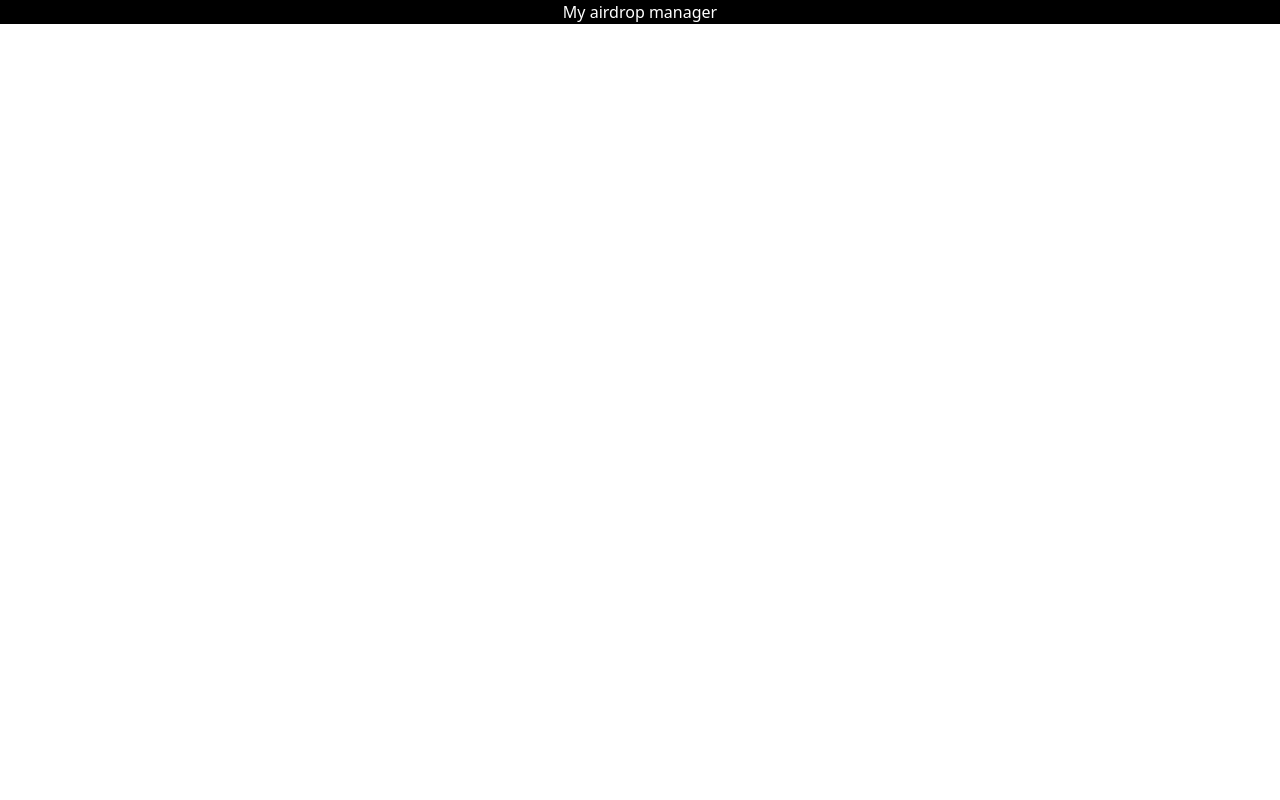
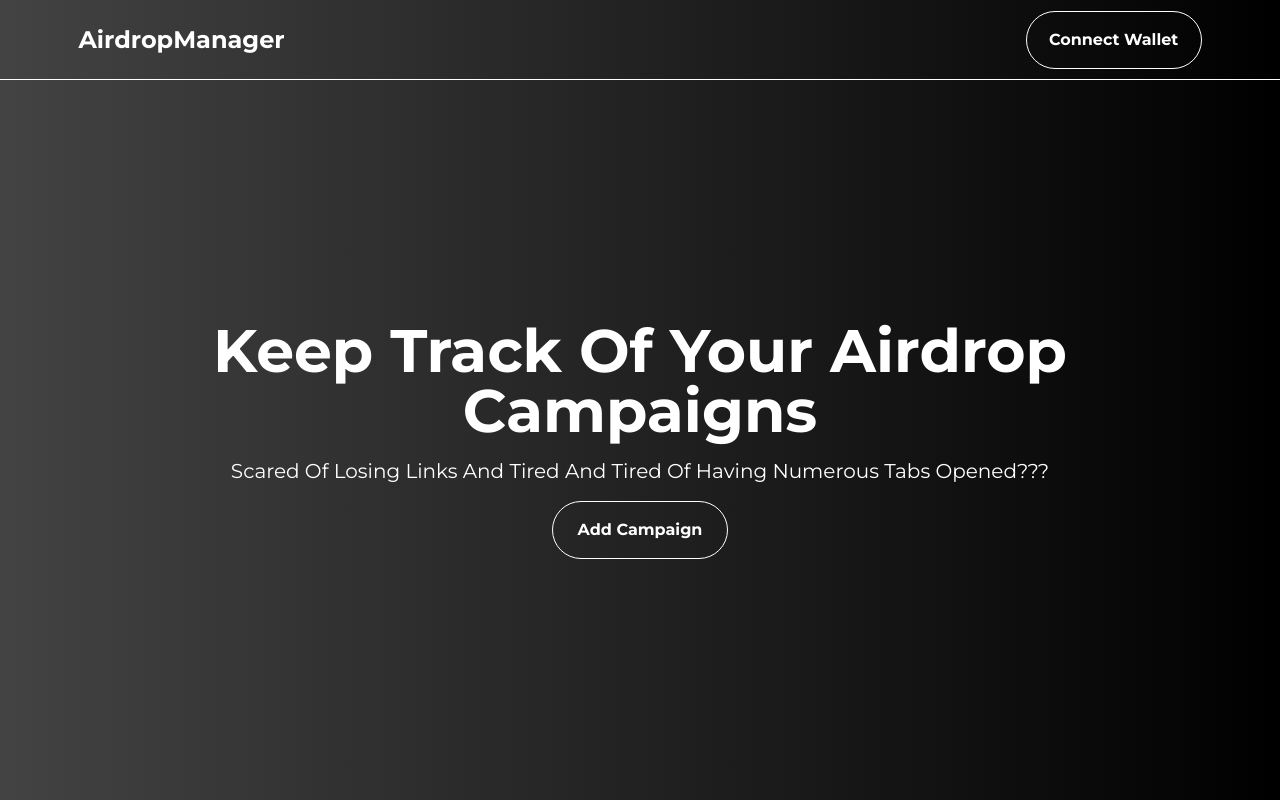
Before and after one commit to Superstahn95/airdrop-campaign-mgr, a React (Vite) app: page / in a window 1280 px wide. Built offline with nearby package versions, Linux system fonts and the light colour scheme.

Commit message:
made the home page of the application and a reusable button component

```diff
--- a/package.json
+++ b/package.json
@@ -11,7 +11,8 @@
   },
   "dependencies": {
     "react": "^18.3.1",
-    "react-dom": "^18.3.1"
+    "react-dom": "^18.3.1",
+    "react-router-dom": "^7.1.1"
   },
   "devDependencies": {
     "@eslint/js": "^9.17.0",
--- a/src/App.tsx
+++ b/src/App.tsx
@@ -1,8 +1,9 @@
+import Home from "./pages/Home";
 function App() {
   return (
-    <div className="bg-black text-white flex justify-center items-center">
-      My airdrop manager
-    </div>
+    <>
+      <Home />
+    </>
   );
 }
 
--- /dev/null
+++ b/src/components/Button/index.tsx
@@ -0,0 +1,14 @@
+interface ButtonProps {
+  text: string;
+  isAddress?: boolean;
+}
+function Button({ text, isAddress = false }: ButtonProps) {
+  console.log(isAddress);
+  return (
+    <button className="border border-white rounded-[30px] font-montserrat font-bold p-4 w-44 text-white ">
+      {text}
+    </button>
+  );
+}
+
+export default Button;
--- /dev/null
+++ b/src/components/Container/index.tsx
@@ -0,0 +1,8 @@
+import { ReactNode } from "react";
+
+// handles width in the different parts of our application
+function Container({ children }: { children: ReactNode }) {
+  return <div className="w-[90%] mx-auto">{children}</div>;
+}
+
+export default Container;
--- a/src/components/Navbar/index.tsx
+++ b/src/components/Navbar/index.tsx
@@ -1,7 +1,18 @@
-import React from "react";
-
+import Container from "../Container";
+import Button from "../Button";
 function Navbar() {
-  return <div className="flex items-center justify-between p-4">Navbar</div>;
+  return (
+    <div className=" p-4 border-b border-white h-[10vh] flex items-center justify-center">
+      <Container>
+        <div className="flex items-center justify-between">
+          <h3 className="font-montserrat font-bold text-2xl text-white">
+            AirdropManager
+          </h3>
+          <Button text="Connect Wallet" />
+        </div>
+      </Container>
+    </div>
+  );
 }
 
 export default Navbar;
--- a/src/index.css
+++ b/src/index.css
@@ -3,3 +3,8 @@
 @tailwind base;
 @tailwind components;
 @tailwind utilities;
+
+body {
+  /* background-color: black; */
+  background-image: linear-gradient(to right, #434343 0%, black 100%);
+}
--- /dev/null
+++ b/src/pages/Home/components/Hero.tsx
@@ -0,0 +1,25 @@
+import Container from "../../../components/Container";
+import Button from "../../../components/Button";
+
+function Hero() {
+  return (
+    <div className="flex justify-center items-center h-[90vh]">
+      <Container>
+        <div className="text-white">
+          <h2 className="text-center text-6xl font-bold capitalize font-montserrat">
+            Keep track of your airdrop campaigns
+          </h2>
+          <p className="text-center text-xl capitalize font-montserrat my-4">
+            Scared of losing links and tired and tired of having numerous tabs
+            opened???
+          </p>
+        </div>
+        <div className="w-full flex items-center justify-center">
+          <Button text="Add Campaign" />
+        </div>
+      </Container>
+    </div>
+  );
+}
+
+export default Hero;
--- /dev/null
+++ b/src/pages/Home/index.tsx
@@ -0,0 +1,12 @@
+import Navbar from "../../components/Navbar";
+import Hero from "./components/Hero";
+function Home() {
+  return (
+    <>
+      <Navbar />
+      <Hero />
+    </>
+  );
+}
+
+export default Home;
```
Also changed, not shown: 1 other file (tests, documents, lock files or other folders).
